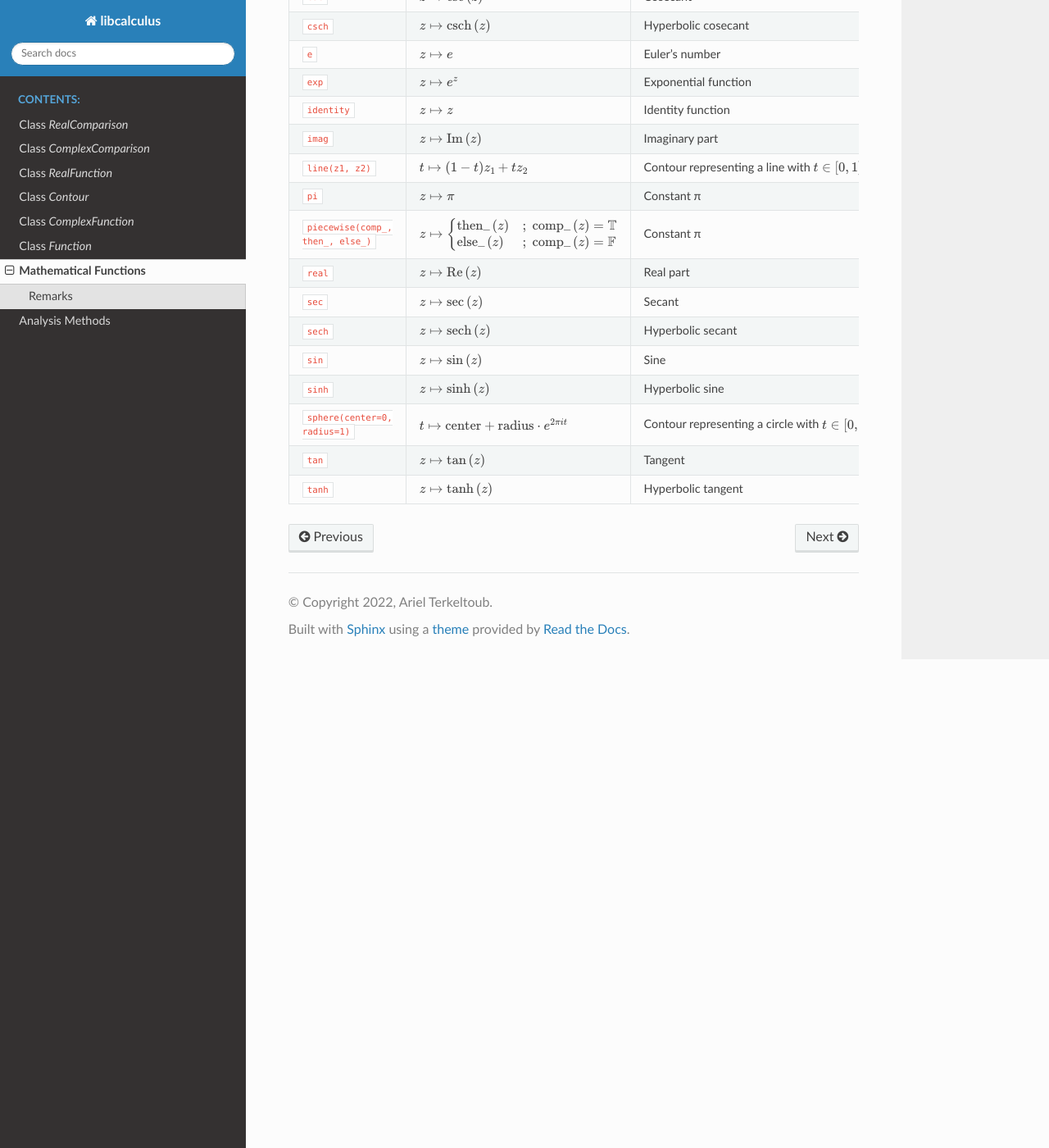
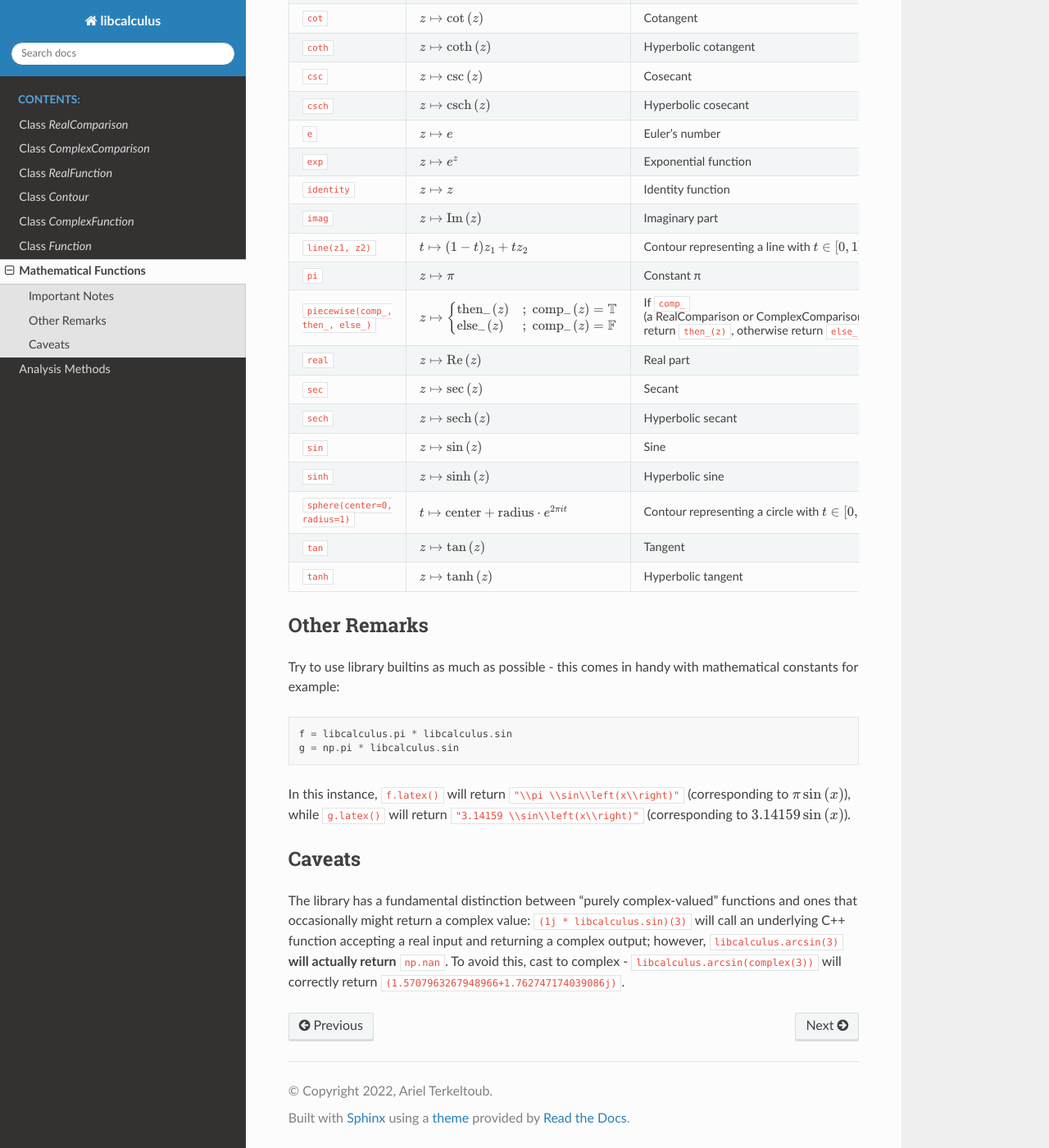
Before and after one commit to ariter777/libcalculus, a Sphinx documentation site: the page built from docs/math_functions.rst, in a window 1280 px wide and 1400 px high, scrolled down 1064 px. Shown: the whole window at 82% size. Built offline with Sphinx 7.4.7 and the Read the Docs theme 2.0.0, drawn with Linux system fonts in a browser that asks for light colours; some of the changed text lies outside the part shown.

Commit message:
Initial full version of math_functions.rst.

```diff
--- a/docs/conf.py
+++ b/docs/conf.py
@@ -35,7 +35,6 @@ release = "0.3.5"
 # Add any Sphinx extension module names here, as strings. They can be
 # extensions coming with Sphinx (named "sphinx.ext.*") or your custom
 # ones.
-extensions = ["sphinx.ext.autodoc", "sphinx_rtd_theme", "sphinx.ext.autosectionlabel"]
 
 # List of patterns, relative to source directory, that match files and
 # directories to ignore when looking for source files.
@@ -53,3 +52,5 @@ html_theme = "sphinx_rtd_theme"
 # Add any paths that contain custom static files (such as style sheets) here,
 # relative to this directory. They are copied after the builtin static files,
 # so a file named "default.css" will overwrite the builtin "default.css".
+html_css_fles = ["custom.css"]
+extensions = ["sphinx.ext.autodoc", "sphinx_rtd_theme", "sphinx.ext.autosectionlabel"]
--- a/docs/math_functions.rst
+++ b/docs/math_functions.rst
@@ -3,156 +3,174 @@ Mathematical Functions
 .. toctree::
   :caption: Contents:
 
-Remarks
--------
-The entries in the table below are the mathematical functions provided in the library. Each of them is a readymade instance of a :code:`libcalculus.Function`, which are callable for evaluation but can also be used in methods such as :code:`libcalculus.integrate`, :code:`libcalculus.residue` etc., as is documented in :ref:`Analysis Methods <analysis>`.
+Important Notes
+---------------
+The entries in the table below are the mathematical functions provided in the library. Each of them is a ready-made instance of a ``libcalculus.Function``, which are callable for evaluation but can also be used in methods such as ``libcalculus.integrate``, ``libcalculus.residue`` etc., as is documented in :ref:`Analysis Methods <analysis>`.
+
+Evaluating such a function is very simple - :math:`\text{sinh}(3)` can be evaluated using ``libcalculus.sinh(3)``. Please note that the variable name in the following table is mostly :math:`z` - this **is not** to imply that those functions can only accept complex inputs.
 
 .. list-table::
    :header-rows: 1
+   :class: tight-table
 
    * - Name
      - Mathematical Notation
      - Notes
-   * - :code:`abs`
+   * - ``abs``
      - :math:`z\mapsto\left|z\right|`
      - Absolute value
 
-   * - :code:`arccos`
+   * - ``arccos``
      - :math:`z\mapsto\text{arccos}\left(z\right)`
      - Inverse cosine
 
-   * - :code:`arccot`
+   * - ``arccot``
      - :math:`z\mapsto\text{arccot}\left(z\right)`
      - Inverse cotangent
 
-   * - :code:`arccsc`
+   * - ``arccsc``
      - :math:`z\mapsto\text{arccsc}\left(z\right)`
      - Inverse cosecant
 
-   * - :code:`arcosh`
+   * - ``arcosh``
      - :math:`z\mapsto\text{arcosh}\left(z\right)`
      - Inverse hyperbolic cosine
 
-   * - :code:`arcoth`
+   * - ``arcoth``
      - :math:`z\mapsto\text{arcoth}\left(z\right)`
      - Inverse hyperbolic cotangent
 
-   * - :code:`arcsch`
+   * - ``arcsch``
      - :math:`z\mapsto\text{arcsch}\left(z\right)`
      - Inverse hyperbolic cosecant
 
-   * - :code:`arcsec`
+   * - ``arcsec``
      - :math:`z\mapsto\text{arcsec}\left(z\right)`
      - Inverse secant
 
-   * - :code:`arcsin`
+   * - ``arcsin``
      - :math:`z\mapsto\text{arcsin}\left(z\right)`
      - Inverse sine
 
-   * - :code:`arctan`
+   * - ``arctan``
      - :math:`z\mapsto\text{arctan}\left(z\right)`
      - Inverse tangent
 
-   * - :code:`arsech`
+   * - ``arsech``
      - :math:`z\mapsto\text{arsech}\left(z\right)`
      - Inverse hyperbolic secant
 
-   * - :code:`arsinh`
+   * - ``arsinh``
      - :math:`z\mapsto\text{arsinh}\left(z\right)`
      - Inverse hyperbolic sine
 
-   * - :code:`artanh`
+   * - ``artanh``
      - :math:`z\mapsto\text{artanh}\left(z\right)`
      - Inverse hyperbolic tangent
 
-   * - :code:`conj`
+   * - ``conj``
      - :math:`z\mapsto\bar{z}`
      - Complex conjugate
 
-   * - :code:`constant(c)`
+   * - ``constant(c)``
      - :math:`z\mapsto c`
      - Constant function
 
-   * - :code:`cos`
+   * - ``cos``
      - :math:`z\mapsto\text{cos}\left(z\right)`
      - Cosine
 
-   * - :code:`cosh`
+   * - ``cosh``
      - :math:`z\mapsto\text{cosh}\left(z\right)`
      - Hyperbolic cosine
 
-   * - :code:`cot`
+   * - ``cot``
      - :math:`z\mapsto\text{cot}\left(z\right)`
      - Cotangent
 
-   * - :code:`coth`
+   * - ``coth``
      - :math:`z\mapsto\text{coth}\left(z\right)`
      - Hyperbolic cotangent
 
-   * - :code:`csc`
+   * - ``csc``
      - :math:`z\mapsto\text{csc}\left(z\right)`
      - Cosecant
 
-   * - :code:`csch`
+   * - ``csch``
      - :math:`z\mapsto\text{csch}\left(z\right)`
      - Hyperbolic cosecant
 
-   * - :code:`e`
+   * - ``e``
      - :math:`z\mapsto e`
      - Euler's number
 
-   * - :code:`exp`
+   * - ``exp``
      - :math:`z\mapsto e^z`
      - Exponential function
 
-   * - :code:`identity`
+   * - ``identity``
      - :math:`z\mapsto z`
      - Identity function
 
-   * - :code:`imag`
+   * - ``imag``
      - :math:`z\mapsto\text{Im}\left(z\right)`
      - Imaginary part
 
-   * - :code:`line(z1, z2)`
+   * - ``line(z1, z2)``
      - :math:`t\mapsto\left(1-t\right)z_1+tz_2`
      - Contour representing a line with :math:`t\in\left[0,1\right]`
 
-   * - :code:`pi`
+   * - ``pi``
      - :math:`z\mapsto \pi`
      - Constant π
 
-   * - :code:`piecewise(comp_, then_, else_)`
+   * - ``piecewise(comp_, then_, else_)``
      - :math:`z\mapsto \begin{cases} \text{then_}\left(z \right ) & ; \;\text{comp_}\left(z \right )=\mathbb{T} \\ \text{else_}\left(z \right ) & ; \;\text{comp_}\left(z \right )=\mathbb{F} \end{cases}`
-     - Constant π
+     - If ``comp_`` (a RealComparison or ComplexComparison) returns true at ``z`` return ``then_(z)``, otherwise return ``else_(z)``.
 
-   * - :code:`real`
+   * - ``real``
      - :math:`z\mapsto\text{Re}\left(z\right)`
      - Real part
 
-   * - :code:`sec`
+   * - ``sec``
      - :math:`z\mapsto\text{sec}\left(z\right)`
      - Secant
 
-   * - :code:`sech`
+   * - ``sech``
      - :math:`z\mapsto\text{sech}\left(z\right)`
      - Hyperbolic secant
 
-   * - :code:`sin`
+   * - ``sin``
      - :math:`z\mapsto\text{sin}\left(z\right)`
      - Sine
 
-   * - :code:`sinh`
+   * - ``sinh``
      - :math:`z\mapsto\text{sinh}\left(z\right)`
      - Hyperbolic sine
 
-   * - :code:`sphere(center=0, radius=1)`
+   * - ``sphere(center=0, radius=1)``
      - :math:`t\mapsto \text{center}+\text{radius}\cdot e^{2\pi it}`
      - Contour representing a circle with :math:`t\in\left[0,1\right]`
 
-   * - :code:`tan`
+   * - ``tan``
      - :math:`z\mapsto\text{tan}\left(z\right)`
      - Tangent
 
-   * - :code:`tanh`
+   * - ``tanh``
      - :math:`z\mapsto\text{tanh}\left(z\right)`
      - Hyperbolic tangent
+
+
+Other Remarks
+-------------
+Try to use library builtins as much as possible - this comes in handy with mathematical constants for example::
+
+  f = libcalculus.pi * libcalculus.sin
+  g = np.pi * libcalculus.sin
+
+
+In this instance, ``f.latex()`` will return ``"\\pi \\sin\\left(x\\right)"`` (corresponding to :math:`\pi \sin\left(x\right)`), while ``g.latex()`` will return ``"3.14159 \\sin\\left(x\\right)"`` (corresponding to :math:`3.14159 \sin\left(x\right)`).
+
+Caveats
+-------
+The library has a fundamental distinction between "purely complex-valued" functions and ones that occasionally might return a complex value: ``(1j * libcalculus.sin)(3)`` will call an underlying C++ function accepting a real input and returning a complex output; however, ``libcalculus.arcsin(3)`` **will actually return** ``np.nan``. To avoid this, cast to complex - ``libcalculus.arcsin(complex(3))`` will correctly return ``(1.5707963267948966+1.762747174039086j)``.
```
Also changed, not shown: docs/_static/custom.css (added, +18 -0 lines).
